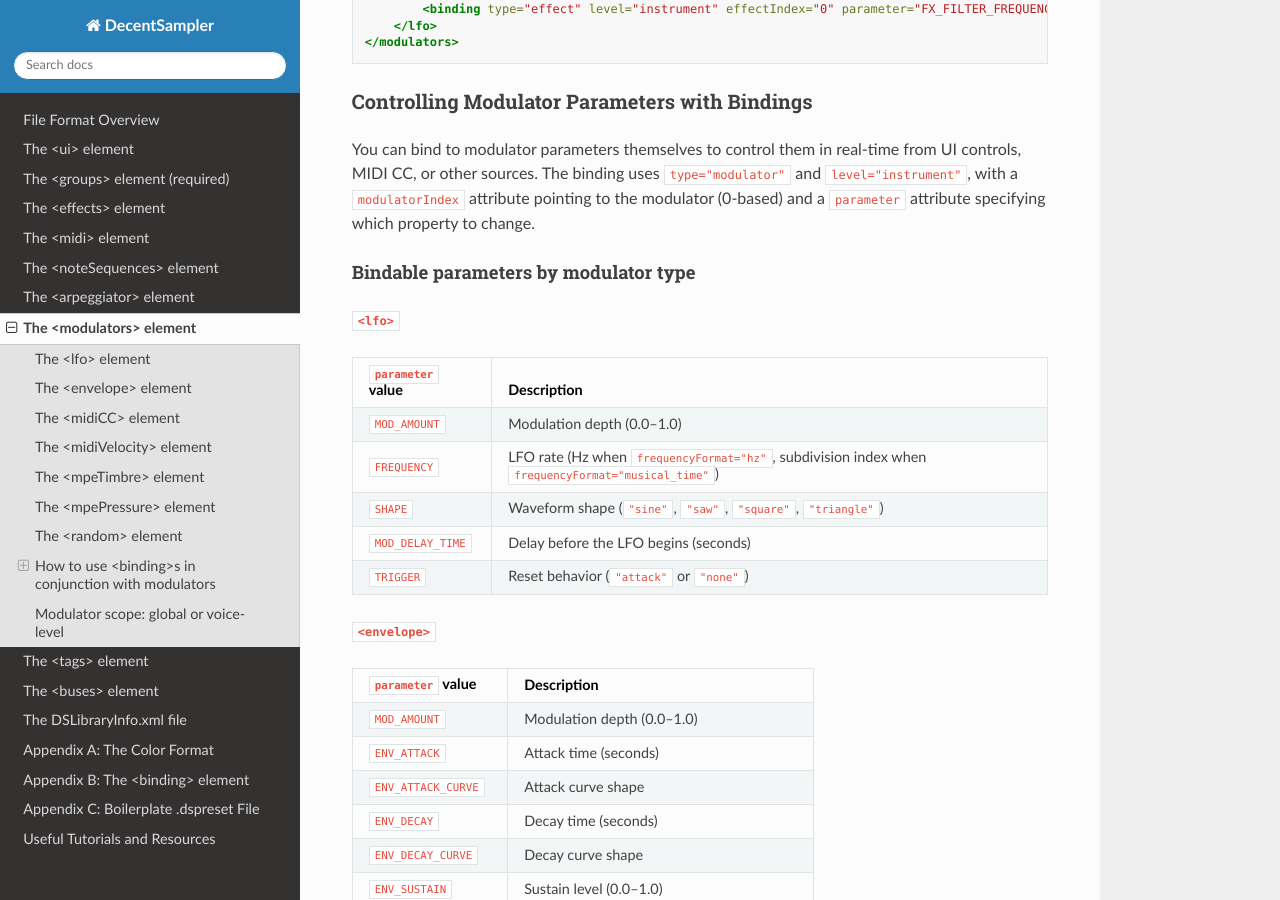
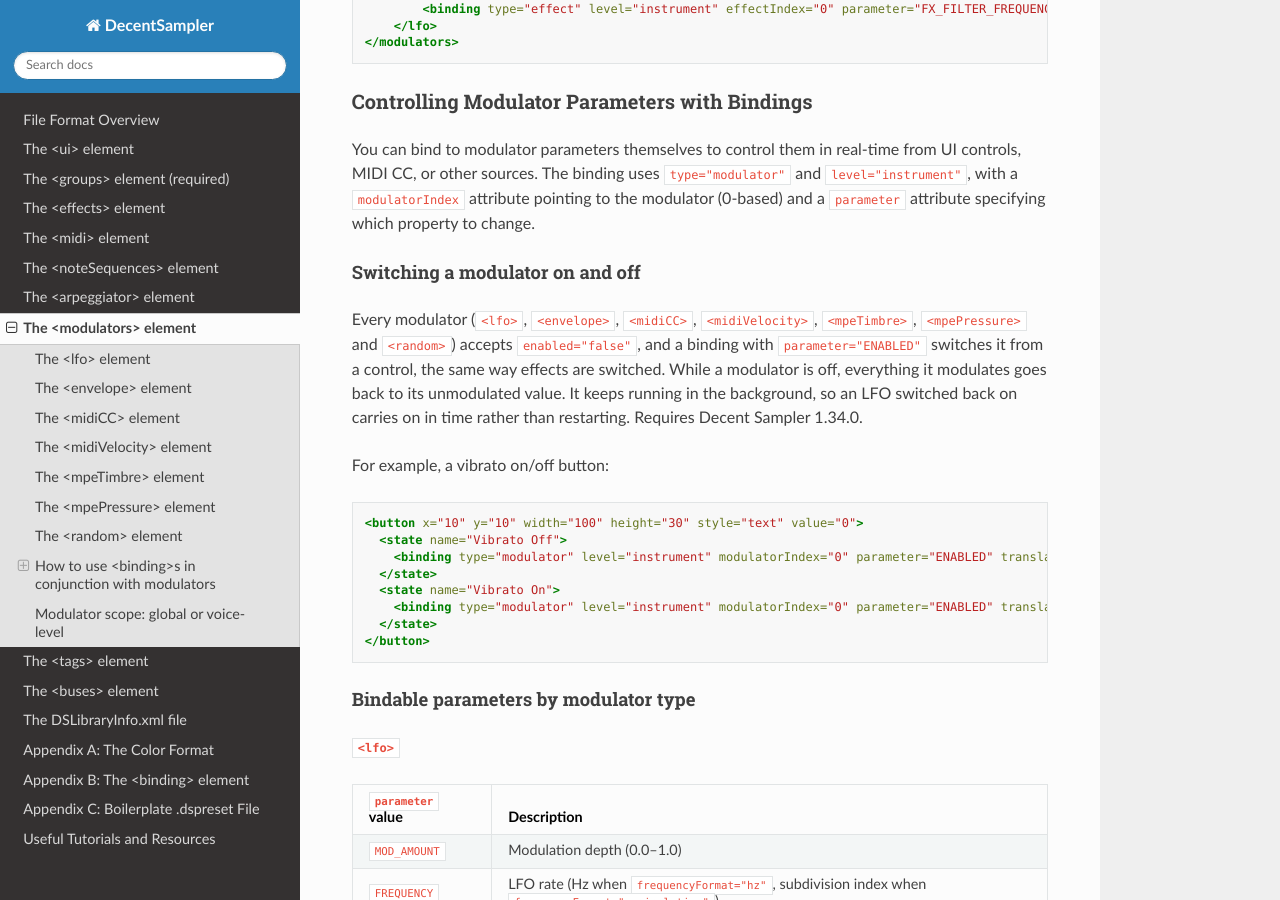
Before and after one commit to DecentSamples/DecentSampler-Developers-Guide, a Sphinx documentation site: the page built from docs/source/the-modulators-element.md, in a window 1280 px wide and 900 px high, scrolled down 7558 px. Built offline with Sphinx 7.4.7 and the Read the Docs theme 3.1.0, drawn with Linux system fonts in a browser that asks for light colours.

Commit message:
0000418: Document switching modulators on and off

````diff
--- a/docs/source/the-modulators-element.md
+++ b/docs/source/the-modulators-element.md
@@ -258,6 +258,23 @@ In order to actually have your LFOs and envelopes do anything, you need to have
 
 You can bind to modulator parameters themselves to control them in real-time from UI controls, MIDI CC, or other sources. The binding uses `type="modulator"` and `level="instrument"`, with a `modulatorIndex` attribute pointing to the modulator (0-based) and a `parameter` attribute specifying which property to change.
 
+#### Switching a modulator on and off
+
+Every modulator (`<lfo>`, `<envelope>`, `<midiCC>`, `<midiVelocity>`, `<mpeTimbre>`, `<mpePressure>` and `<random>`) accepts `enabled="false"`, and a binding with `parameter="ENABLED"` switches it from a control, the same way effects are switched. While a modulator is off, everything it modulates goes back to its unmodulated value. It keeps running in the background, so an LFO switched back on carries on in time rather than restarting. Requires Decent Sampler 1.34.0.
+
+For example, a vibrato on/off button:
+
+```xml
+<button x="10" y="10" width="100" height="30" style="text" value="0">
+  <state name="Vibrato Off">
+    <binding type="modulator" level="instrument" modulatorIndex="0" parameter="ENABLED" translation="fixed_value" translationValue="false" />
+  </state>
+  <state name="Vibrato On">
+    <binding type="modulator" level="instrument" modulatorIndex="0" parameter="ENABLED" translation="fixed_value" translationValue="true" />
+  </state>
+</button>
+```
+
 #### Bindable parameters by modulator type
 
 **`<lfo>`**
````
Also changed, not shown: docs/source/appendix-b-the-binding-element.md (+1 -0 lines).
